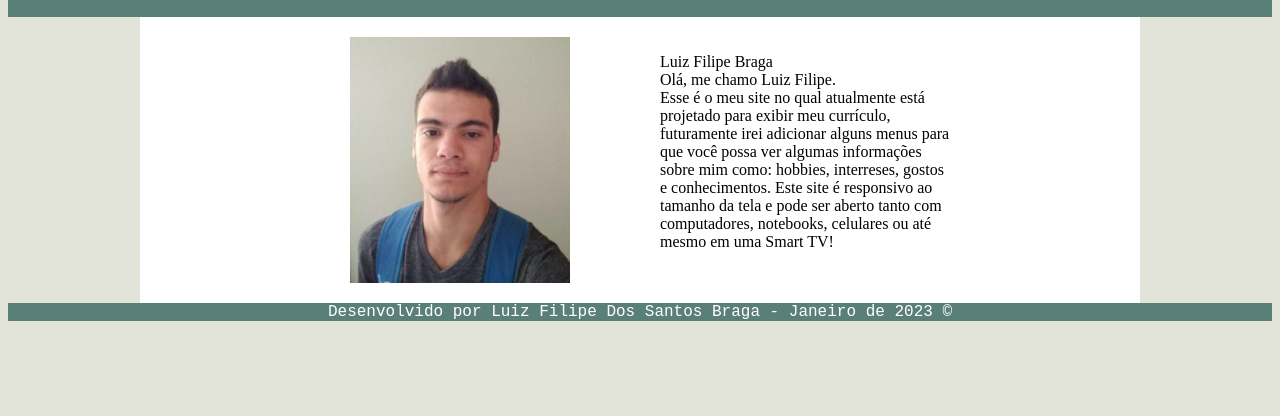
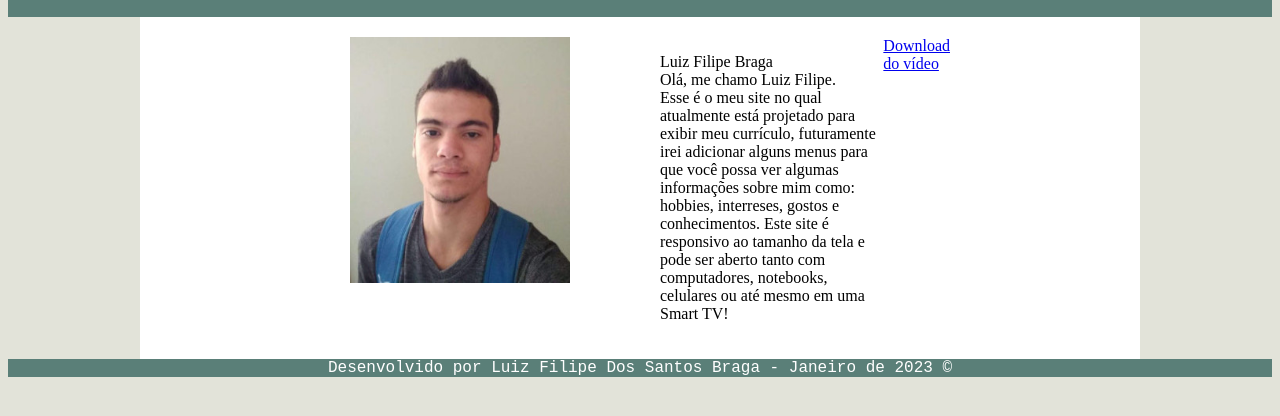
Before and after one commit to LuizFilipeBraga/SITE, a plain HTML site: page index.html in a window 1280 px wide. Shown: the part 134-550 px from the top of the page. Drawn offline with Linux system fonts and the light colour scheme.

Commit message:
Update index.html

```diff
--- a/index.html
+++ b/index.html
@@ -36,6 +36,8 @@
                 Este site é responsivo ao tamanho da tela e pode ser aberto tanto com computadores, notebooks, celulares ou até
                 mesmo em uma Smart TV!
             </p>
+            <a href="caminho_do_video/video.mp4" download>Download do vídeo</a>
+
         </div>
     </div>
     <footer>
```
